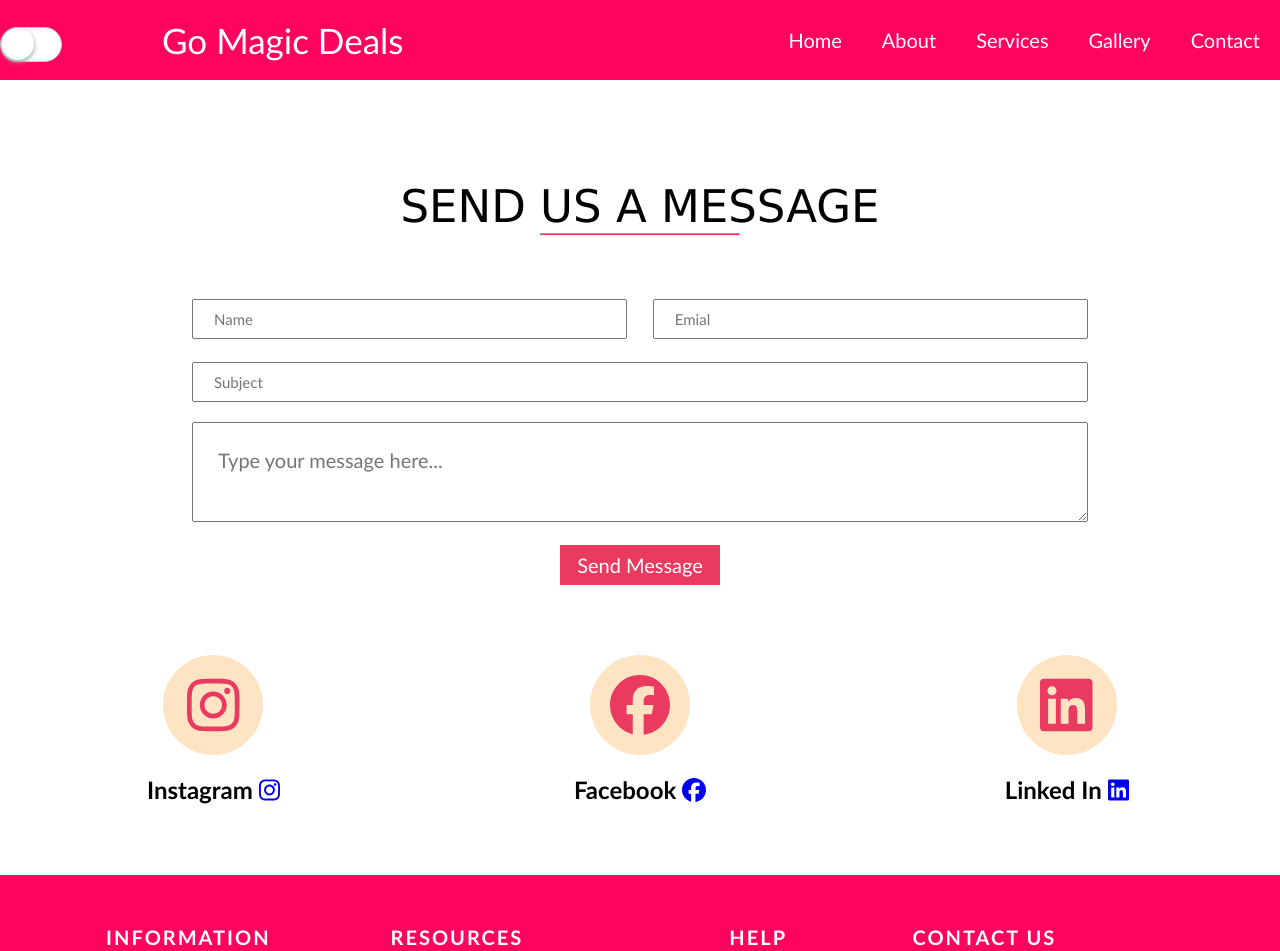
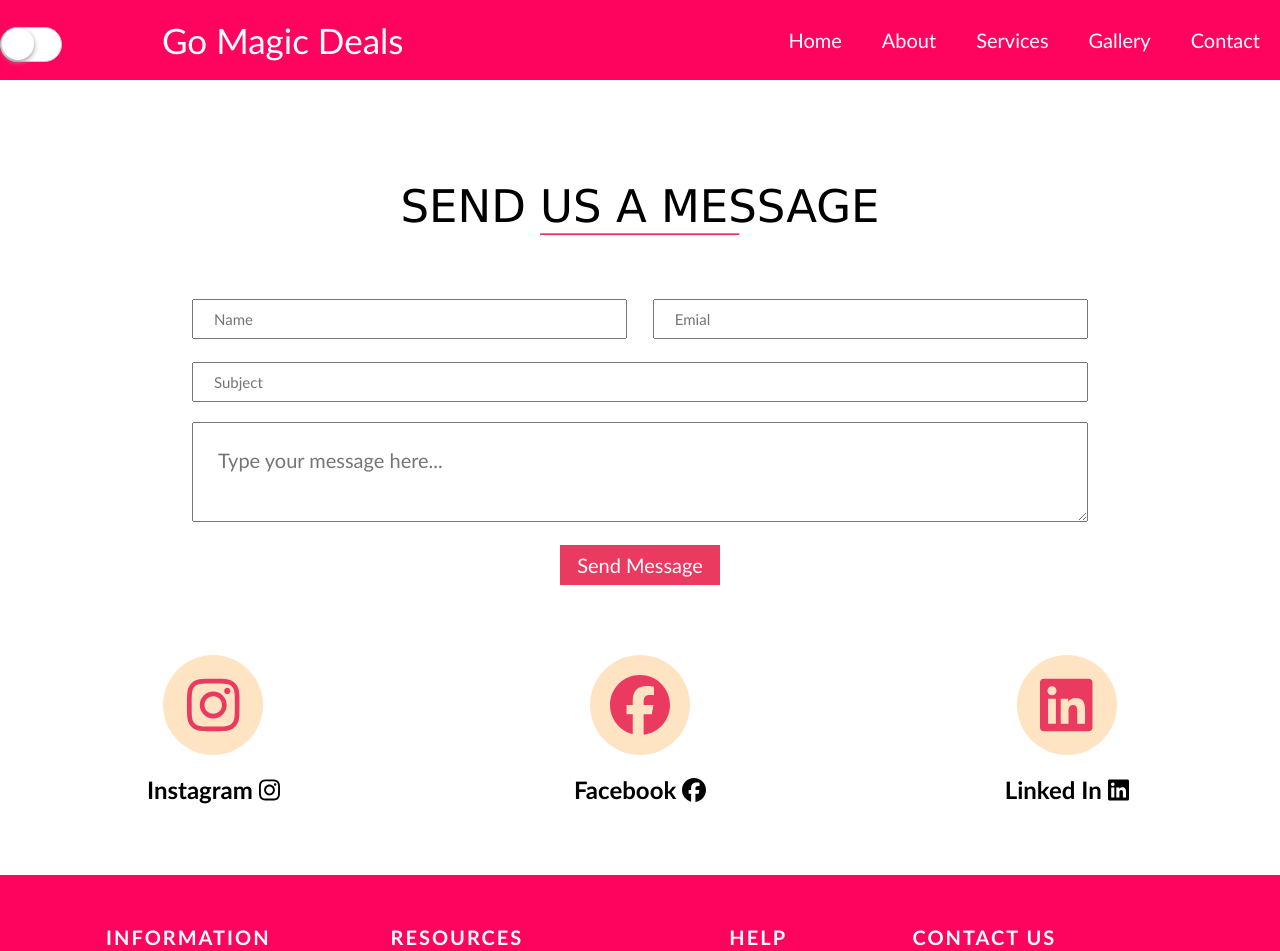
Before and after one commit to jitender046/gomagicdeals, a React (Create React App) app: page /contact in a window 1280 px wide. Shown: the top 951 px of the page. Built offline with nearby package versions, Linux system fonts and the light colour scheme.

Commit message:
background image change

```diff
--- a/src/Login Signup/Loginsignup.css
+++ b/src/Login Signup/Loginsignup.css
@@ -2,7 +2,7 @@
 .all-content-center{
   width: 100%;
   justify-content: center;
-  background-image: url("C:\Users\jitender\OneDrive\Desktop\coffee-beans.jpg");
+  background-image: url("../Images/wallpaper/wallpaper-2.jpg");
   display: flex;
   background-size: cover;
   background-position: center;
@@ -51,6 +51,7 @@
 }
 a {
   text-decoration: none;
+  color: black;
 }
 .show-password{
   text-decoration: none;
```
